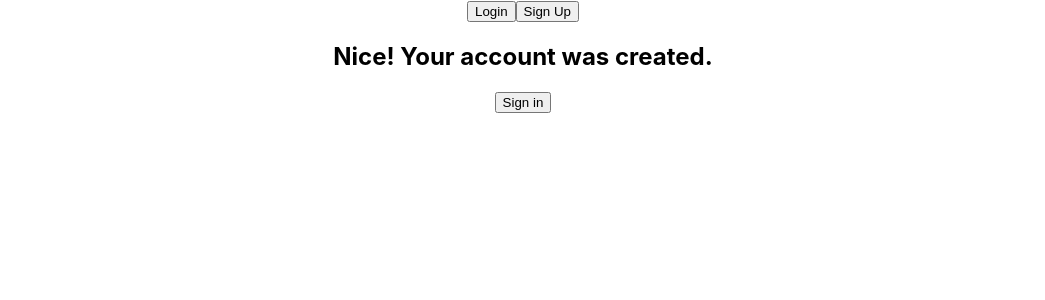
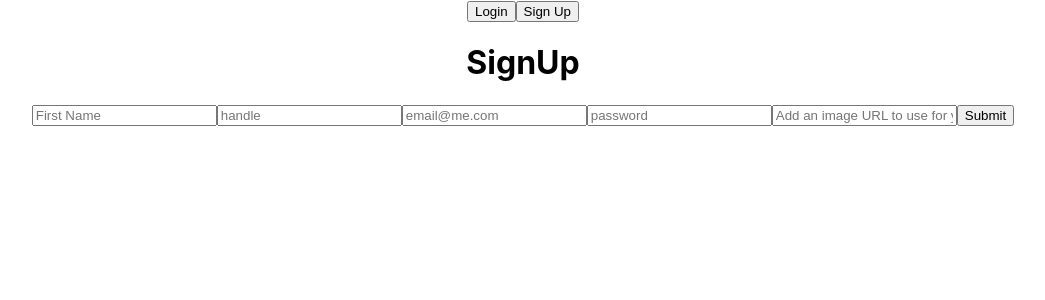
Before and after one commit to f-ansari/code_stack, a React (Create React App) app in the folder client/: page /register in a window 1280 px wide. Shown: the top 300 px of the page, without its empty margins (117-1162 px from the left). Built offline with nearby package versions, Linux system fonts and the light colour scheme.

Commit message:
reverse order of conditional render on signup

```diff
--- a/client/src/components/SignUp.jsx
+++ b/client/src/components/SignUp.jsx
@@ -43,6 +43,7 @@ const SignUp = () => {
   }
 
   const handleSubmit = async (e) => {
+    e.preventDefault()
     try {
       // await axios.post(`${BASE_URL}/auth/register`, state.register)
       dispatch({ type: SUBMIT_SIGNUP, payload: true })
@@ -55,6 +56,13 @@ const SignUp = () => {
   return (
     <div>
       {state.signupSubmitted ? (
+        <div>
+          <h2>Nice! Your account was created.</h2>
+          <NavLink to="/login">
+            <button>Sign in</button>
+          </NavLink>
+        </div>
+      ) : (
         <div>
           <h1>SignUp</h1>
           <form onSubmit={(event) => handleSubmit(event)}>
@@ -97,13 +105,6 @@ const SignUp = () => {
             <input type="submit" value="Submit" />
           </form>
         </div>
-      ) : (
-        <div>
-          <h2>Nice! Your account was created.</h2>
-          <NavLink to="/login">
-            <button>Sign in</button>
-          </NavLink>
-        </div>
       )}
     </div>
   )
```
